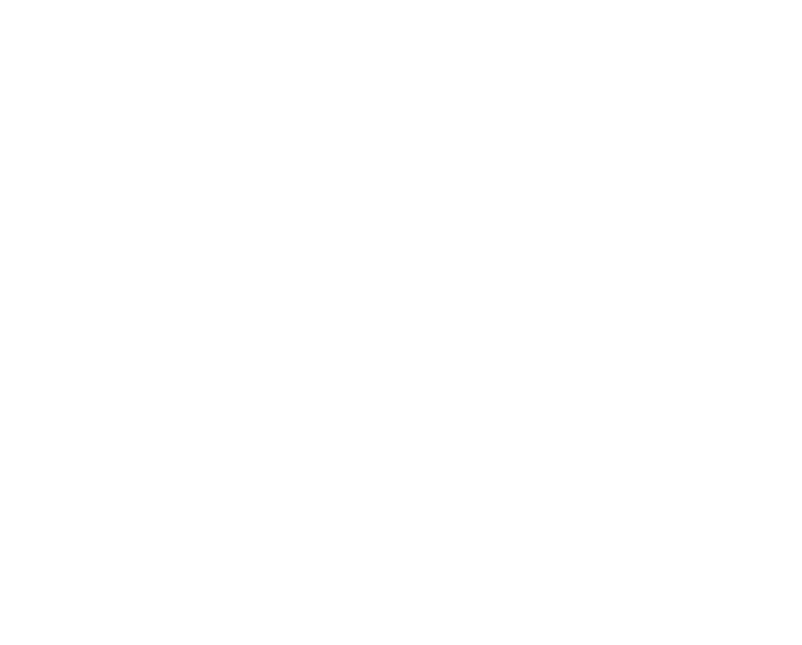
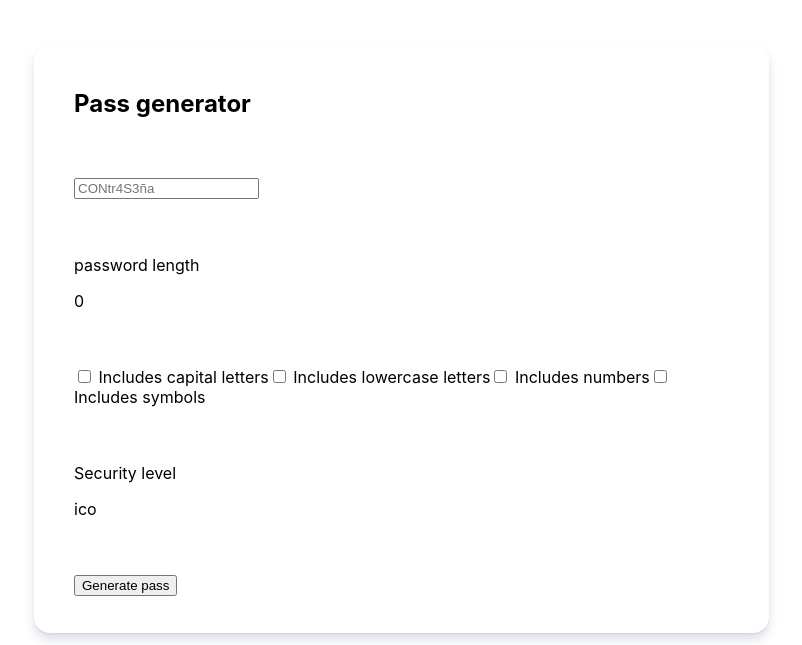
Before and after one commit to vcrolack/pass-generator, a React (Create React App) app: page / in a window 1280 px wide. Shown: the part 155-800 px from the top of the page, without its empty margins (322-1124 px from the left). Built offline with nearby package versions, Linux system fonts and the light colour scheme; the HTML template or start-up script is replaced by a standard one.

Commit message:
add structure app

```diff
--- a/public/index.html
+++ b/public/index.html
@@ -7,7 +7,7 @@
     <meta name="theme-color" content="#000000" />
     <meta
       name="description"
-      content="Web site created using create-react-app"
+      content="A password generator"
     />
     <link rel="apple-touch-icon" href="%PUBLIC_URL%/logo192.png" />
     <!--
@@ -24,7 +24,7 @@
       work correctly both with client-side routing and a non-root public URL.
       Learn how to configure a non-root public URL by running `npm run build`.
     -->
-    <title>React App</title>
+    <title>Pass generator</title>
   </head>
   <body>
     <noscript>You need to enable JavaScript to run this app.</noscript>
--- a/src/App.js
+++ b/src/App.js
@@ -1,9 +1,23 @@
-
+import "./index.css";
+import { Checkbox } from "./components/Checkbox";
+import { Card } from "./components/Card";
+import { Title } from "./components/Title";
+import { Input } from "./components/Input";
+import {Slider} from './components/Slider'
+import { Level } from "./components/Level";
+import {Button} from "./components/Button"
 
 function App() {
   return (
     <div className="App">
-
+      <Card>
+        <Title title="Pass generator" />
+        <Input placeholder="CONtr4S3ña" type="text" isReadOnly={true} />
+        <Slider />
+        <Checkbox />
+        <Level />
+        <Button type="button" styleBtn="btn" value="Generate pass" />
+      </Card>
     </div>
   );
 }
--- /dev/null
+++ b/src/components/Button.js
@@ -0,0 +1,17 @@
+import React from "react";
+
+export const Button = ({ type, value, styleBtn, url }) => {
+  return (
+    <>
+      {type === "button" && (
+        <button type="button" className={styleBtn}>
+          {value}
+        </button>
+      )}
+
+      {type === "link" && (
+        <a href={url} className={styleBtn} >{value}</a>
+      )}
+    </>
+  );
+};
--- /dev/null
+++ b/src/components/Card.js
@@ -0,0 +1,7 @@
+import React from 'react'
+
+export const Card = ({children}) => {
+  return (
+    <div className='card'>{children}</div>
+  )
+}
--- /dev/null
+++ b/src/components/Checkbox.js
@@ -0,0 +1,23 @@
+import React from "react";
+
+export const Checkbox = () => {
+  const options = [
+    "Includes capital letters",
+    "Includes lowercase letters",
+    "Includes numbers",
+    "Includes symbols",
+  ];
+  return (
+    <div className="password-components">
+      <form action="">
+        {options.map((option, index) => {
+          return (
+            <>
+              <label><input type="checkbox" name={option} id={index} value={index} /> {option}</label>
+            </>
+          );
+        })}
+      </form>
+    </div>
+  );
+};
--- /dev/null
+++ b/src/components/Input.js
@@ -0,0 +1,28 @@
+import React from "react";
+
+export const Input = ({ type, placeholder, list, isReadOnly }) => {
+  return (
+    <>
+      {type === "checkbox" && (
+        <>
+          {list.map((item, index) => {
+            return (
+                <label>
+                  <input type="checkbox" name={index} id={index} />
+                  {item}
+                </label>
+            );
+          })}
+        </>
+      )}
+
+      {type !== "checkbox" && isReadOnly && (
+        <input type={type} placeholder={placeholder} readOnly />
+      )}
+
+      {type !== "checkbox" && !isReadOnly && (
+        <input type={type} placeholder={placeholder} />
+      )}
+    </>
+  );
+};
--- /dev/null
+++ b/src/components/Level.js
@@ -0,0 +1,14 @@
+import React from 'react'
+
+export const Level = () => {
+  return (
+    <div className='level-container'>
+      <div className="left-box">
+        <p>Security level</p>
+      </div>
+      <div className="right-box">
+        <p>ico</p>
+      </div>
+    </div>
+  )
+}
--- /dev/null
+++ b/src/components/Slider.js
@@ -0,0 +1,15 @@
+import React from 'react'
+
+export const Slider = () => {
+  return (
+    <div className="letter-counter">
+    <div className="letter-counter-title">
+      <p>password length</p>
+    </div>
+    <div className="letter-counter-count">
+      <p>0</p>
+    </div>
+    <div className="slider"></div>
+  </div>
+  )
+}
--- /dev/null
+++ b/src/components/Title.js
@@ -0,0 +1,7 @@
+import React from 'react'
+
+export const Title = ({title}) => {
+  return (
+    <h2>{title}</h2>
+  )
+}
--- a/src/index.css
+++ b/src/index.css
@@ -7,7 +7,21 @@
   -moz-osx-font-smoothing: grayscale;
 }
 
-code {
-  font-family: source-code-pro, Menlo, Monaco, Consolas, 'Courier New',
-    monospace;
+.card {
+
+display: flex;
+flex-direction: column;
+align-items: flex-start;
+padding: 24px 40px;
+gap: 40px;
+
+position: absolute;
+width: 655px;
+height: 540px;
+left: 356px;
+top: 200px;
+
+background: #FFFFFF;
+box-shadow: 0px 7px 11px rgba(23, 42, 88, 0.14), 0px 1.4px 1.7875px rgba(23, 42, 88, 0.07);
+border-radius: 16px
 }
```
